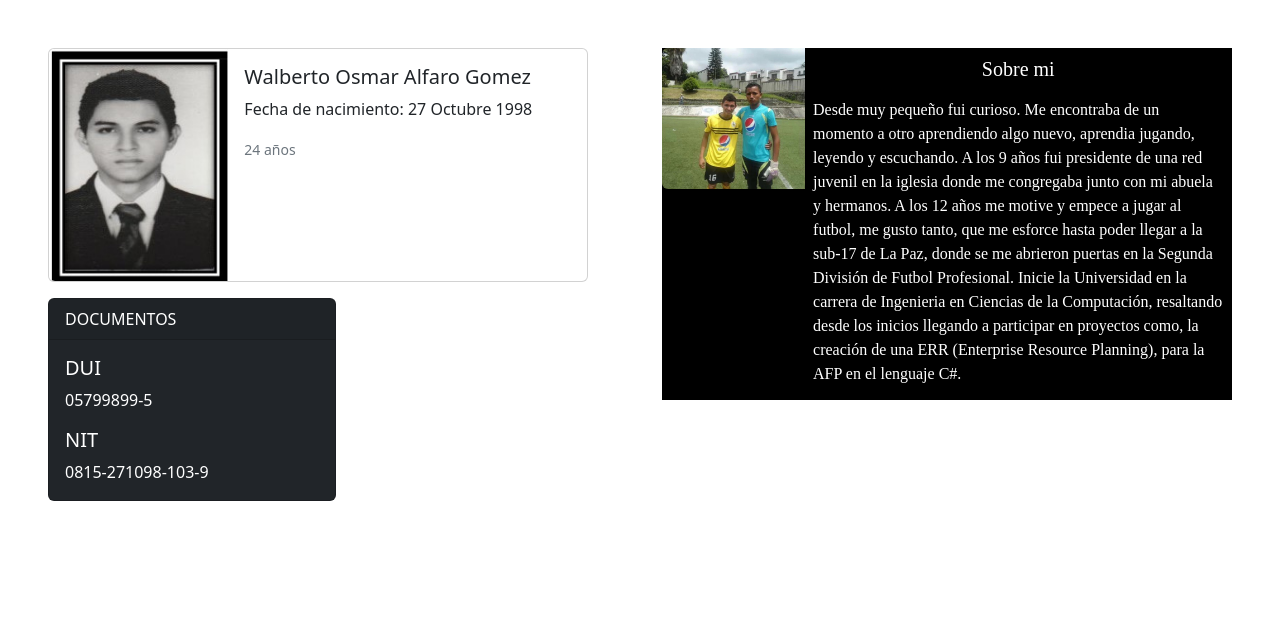
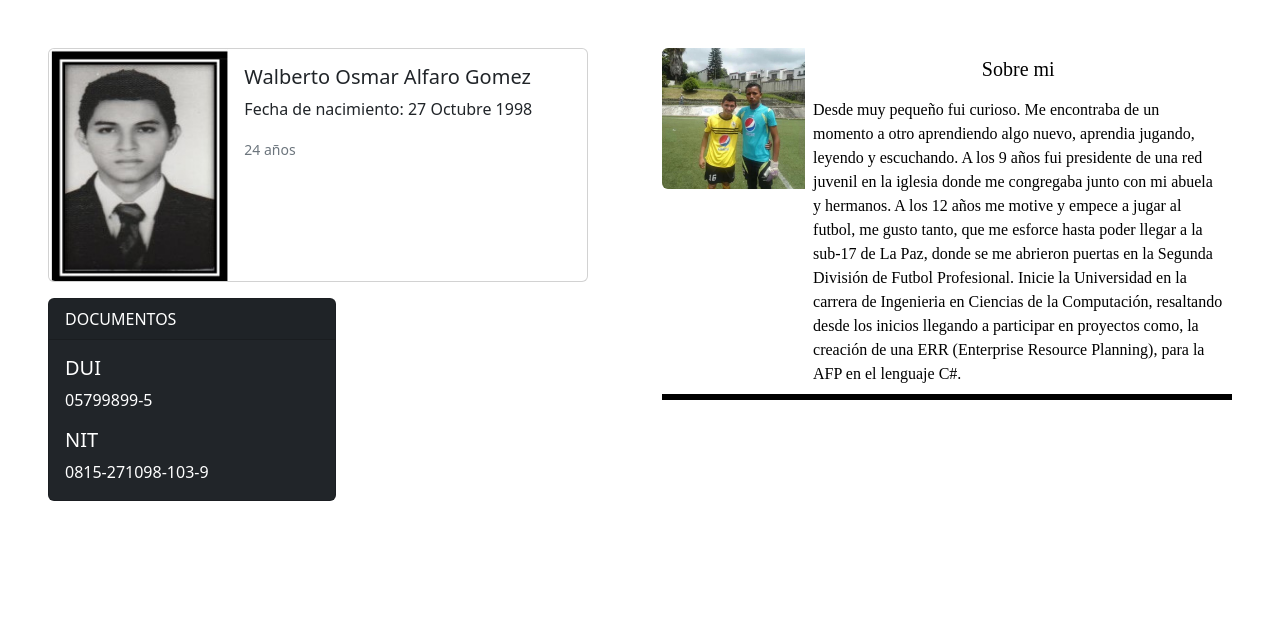
Before and after one commit to Wall27/Portafolio, a plain HTML site: page index.html in a window 1280 px wide. Shown: the part 56-678 px from the top of the page. Drawn offline with Linux system fonts and the light colour scheme.

Commit message:
Modificando backgraund

```diff
--- a/assets/css/style.css
+++ b/assets/css/style.css
@@ -77,4 +77,5 @@ h2{
 #letra{
     font-family: 'Times New Roman', Times, serif;
     padding: 2%;
+    color: black;
 }
--- a/index.html
+++ b/index.html
@@ -38,13 +38,13 @@
     </header>
     <section>
         <div class="col-md-6" style="max-width: 570px;" id="lateral">
-            <div class="row g-0">
+            <div class="row g-0" style="background-color:white;">
               <div class="col-md-3">
                 <img src="assets/img/sobre.jpeg" class="img-fluid rounded-start" alt="...">
               </div>
               <div class="col-md-9">
                 <div class="card-body">
-                  <h5 class="card-title" id="letra" style="text-align: center;">Sobre mi</h5>
+                  <h5 class="card-title" id="letra" style="text-align: center; color: black;">Sobre mi</h5>
                   <p class="card-text" id="letra">Desde muy pequeño fui curioso. Me encontraba de un momento a otro aprendiendo algo nuevo, aprendia jugando, leyendo y escuchando.
                     A los 9 años fui presidente de una red juvenil en la iglesia donde me congregaba junto con mi abuela y hermanos. A los 12 años me motive y empece a jugar al futbol, me gusto tanto,
                     que me esforce hasta poder llegar a la sub-17 de La Paz, donde se me abrieron puertas en la Segunda División de Futbol Profesional.
```
Also changed, not shown: assets/img/proactivo.jpg.
